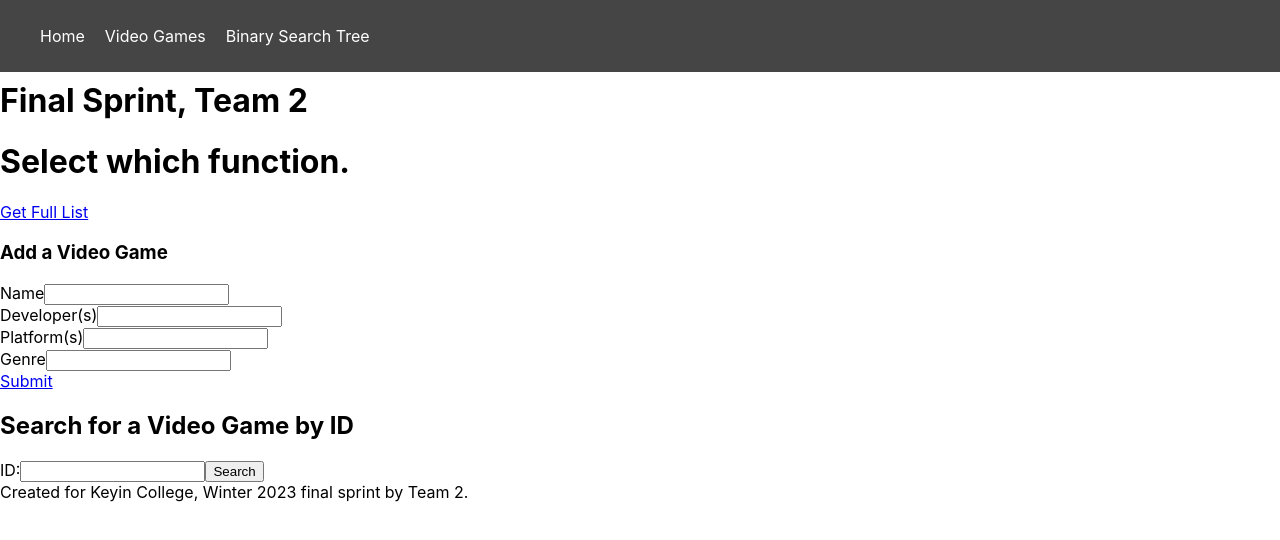
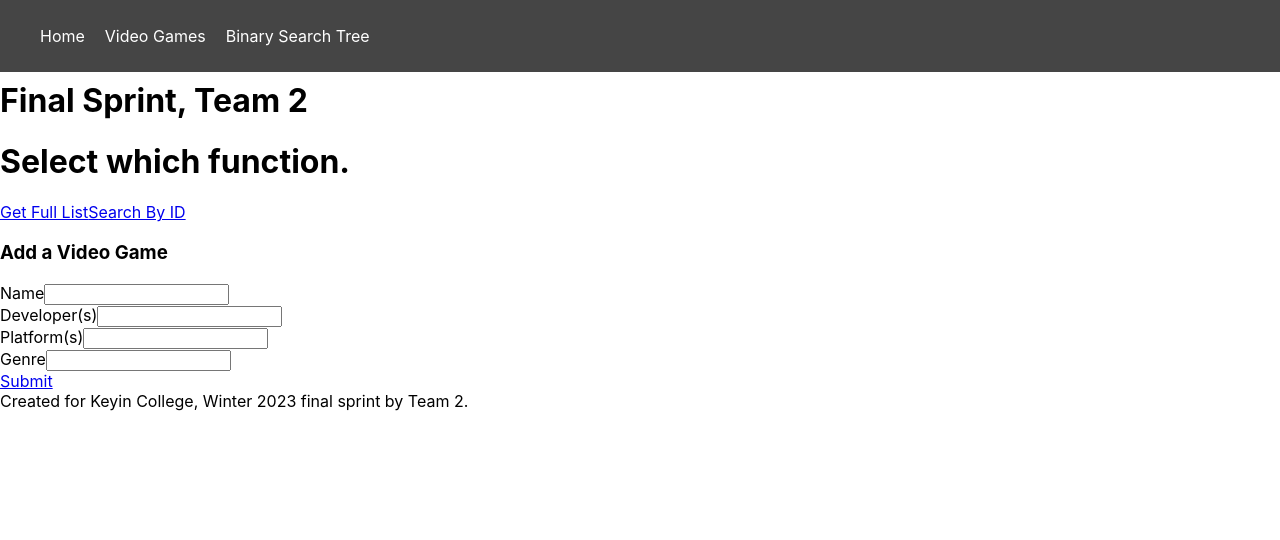
Before and after one commit to Semester-4-Group-2/team-2-sprint-2-frontend, a React (Create React App) app in the folder team2-react/: page /videogames in a window 1280 px wide. Shown: the top 540 px of the page. Built offline with nearby package versions, Linux system fonts and the light colour scheme.

Commit message:
VideoGames
Changed Link to be within the Video Games tab

```diff
--- a/team2-react/src/App.jsx
+++ b/team2-react/src/App.jsx
@@ -1,4 +1,4 @@
-import { BrowserRouter as Router, Routes, Route, Link } from "react-router-dom";
+import { BrowserRouter as Router, Routes, Route } from "react-router-dom";
 import "./App.css";
 import FindAll from "./Components/FindBy/FindAll";
 import FindByDev from "./Components/FindBy/FindByDev";
@@ -45,7 +45,7 @@ function App() {
           <Route path="/videogames" element={<VideoGames />} />
           <Route path="/videogames/getAll" element={<FindAll />} />
           {/* confirm search specific */}
-          <Route path="/videogames/getById/{id}" element={<FindByID />} />
+          <Route path="/videogames/getById/" element={<FindByID />} />
           <Route path="/videogames/getByName/{name}" element={<FindByName />} />
           <Route
             path="/videogames/getByGenre/{genre}"
--- a/team2-react/src/Components/VideoGames.jsx
+++ b/team2-react/src/Components/VideoGames.jsx
@@ -1,7 +1,6 @@
 import React from "react";
 import { BrowserRouter as Router, Routes, Route, Link } from "react-router-dom";
 import AddVideoGame from "./AddVideoGame files/AddVideoGame";
-import FindByID from "./FindBy/FindByID";
 
 export default function VideoGames() {
   return (
@@ -11,9 +10,11 @@ export default function VideoGames() {
         <Link to="/videogames/getAll" className="links">
           Get Full List
         </Link>
+        <Link to="/videogames/getById/" className="links">
+          Search By ID
+        </Link>
       </nav>
       <AddVideoGame />
-      <FindByID />
     </main>
   );
 }
```
